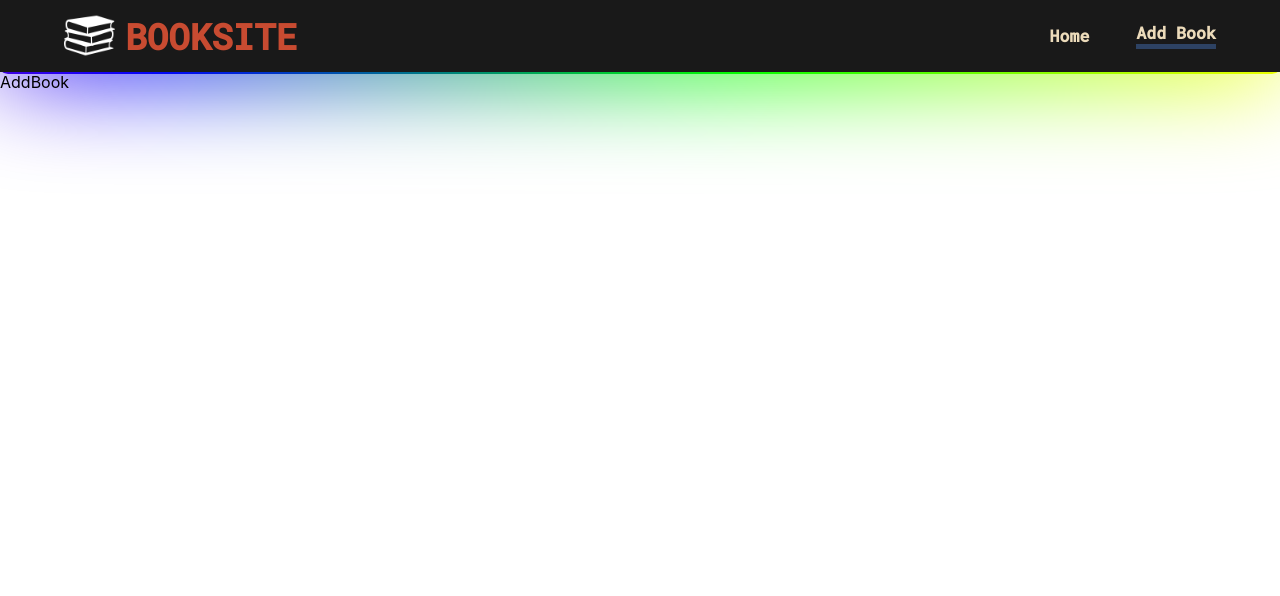
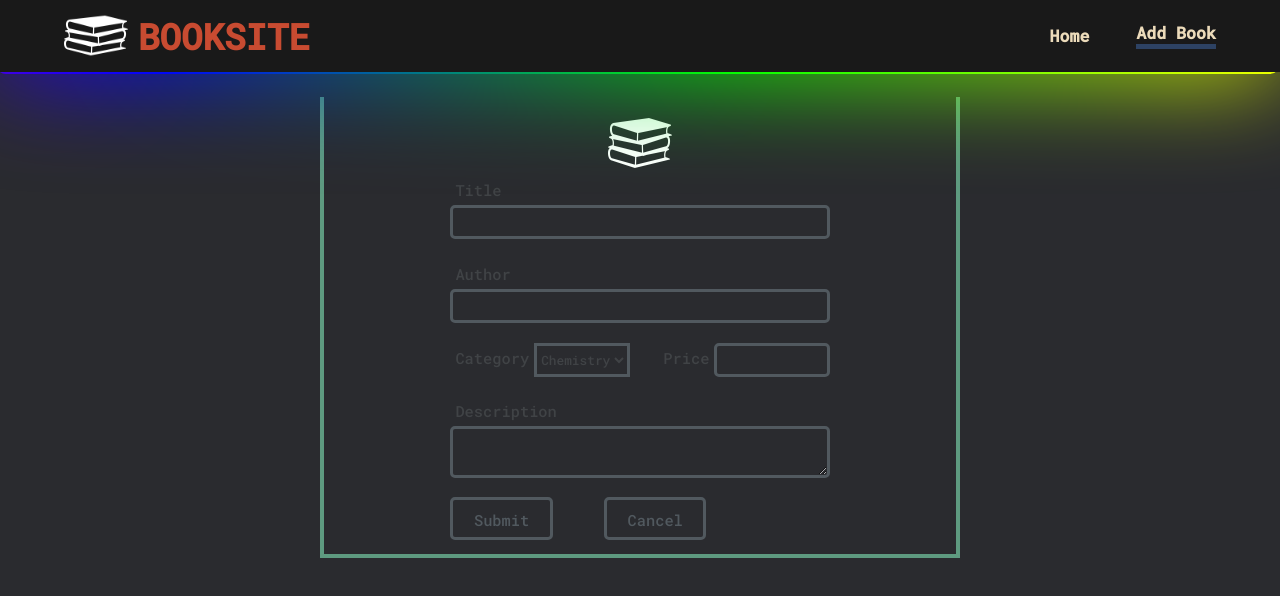
Before and after one commit to cse18107/book_application, a React (Create React App) app in the folder client/: page /add-book in a window 1280 px wide. Shown: the top 596 px of the page. Built offline with nearby package versions, Linux system fonts and the light colour scheme.

Commit message:
working on add book page

```diff
--- a/client/src/App.js
+++ b/client/src/App.js
@@ -4,6 +4,7 @@ import {Route,Routes} from "react-router-dom";
 import Home from './components/Pages/Home/Home'
 import AddBook from './components/Pages/AddBook/AddBook';
 import EditBook from './components/Pages/EditBook/EditBook';
+import Detail from './components/Pages/Detail/Detail';
 function App() {
   return (
     <>
@@ -11,7 +12,8 @@ function App() {
       <Routes>
         <Route path="/" exact element={<Home/>}/>
         <Route path="/add-book" exact element={<AddBook/>}/>
-        <Route path="/edit-book" exact element={<EditBook/>}/>
+        <Route path="/edit-book/:id" exact element={<EditBook/>}/>
+        <Route path="/detail-book/:id" exact element={<Detail/>}/>
       </Routes>
     </>
   );
--- a/client/src/components/BookCard/BookCard.css
+++ b/client/src/components/BookCard/BookCard.css
@@ -9,9 +9,9 @@
     font-family: 'Roboto Mono', monospace;
     z-index: 3;
     color: white;
-    /* box-shadow: 2px 8px 12px 4px rgba(0, 0, 0, 0.75);
+    box-shadow: 2px 8px 12px 4px rgba(0, 0, 0, 0.75);
     -webkit-box-shadow: 2px 8px 12px 4px rgba(0, 0, 0, 0.75);
-    -moz-box-shadow: 2px 8px 12px 4px rgba(0, 0, 0, 0.75); */
+    -moz-box-shadow: 2px 8px 12px 4px rgba(0, 0, 0, 0.75);
     /* background: linear-gradient(0deg, #000, #272727); */
 
 }
--- a/client/src/components/NavBar/NavBar.css
+++ b/client/src/components/NavBar/NavBar.css
@@ -2,10 +2,11 @@
     width: 100%;
     height: 5.6vw;
     background-color: #191919;
-    display: flex;
+    /* display: flex; */
     justify-content:center;
     align-items: center;
     position: relative;
+    z-index: 3;
 }
 
 
@@ -13,8 +14,8 @@
 .navbar-body:before, .navbar-body:after {
     content: '';
     position: absolute;
-    left: -2px;
-    top: -2px;
+    right: 0px;
+    bottom: -2px;
     background: linear-gradient(45deg, #fb0094, #0000ff, #00ff00,#ffff00, #ff0000, #fb0094,
       #0000ff, #00ff00,#ffff00, #ff0000);
     background-size: 400%;
@@ -22,6 +23,7 @@
     height: calc(100% + 4px);
     border-radius: 10px;
     z-index: -1;
+
     animation: steam 20s linear infinite;
   }
 
@@ -47,16 +49,17 @@
 
 
 .navbar-container{
-    width: 90%;
-    height: 90%;
-    margin: 40px;
+    width: 100%;
+    height: 100%;
+    background-color: #191919;
+    /* margin: 40px; */
     display: flex;
     align-items:center;
     justify-content:center;
 }
 .navbar-content{
-    width: 100%;
-    height: 100%;
+    width: 90%;
+    height: 90%;
     display: flex;
     justify-content: space-between;
 }
--- a/client/src/components/Pages/AddBook/AddBook.css
+++ b/client/src/components/Pages/AddBook/AddBook.css
@@ -0,0 +1,149 @@
+.addbook-body {
+
+    display: flex;
+    align-items: center;
+    justify-content: center;
+
+}
+
+.addbook-container {
+    width: 100%;
+    height: 40vw;
+    display: flex;
+    align-items: center;
+    justify-content: center;
+}
+
+.addbook-content {
+    width: 50%;
+    height: 90%;
+    display: flex;
+    align-items: center;
+    justify-content: center;
+    flex-direction: column;
+    border-left: 4px solid rgb(94, 154, 128);
+    border-bottom: 4px solid rgb(94, 154, 128);
+    border-right: 4px solid rgb(94, 154, 128);
+}
+
+.addbook-content:hover{
+
+}
+img {
+    width: 5vw;
+}
+
+.addbook-content__inputs {
+    display: flex;
+    width: 60%;
+    height: 80%;
+    justify-content: space-between;
+    flex-direction: column;
+}
+
+label {
+    font-size: 1.2vw;
+    font-family: 'Roboto Mono', monospace;
+    color: rgb(64, 67, 70);
+    margin: 5px;
+}
+
+input {
+    height: 2.7vw;
+    border-radius: 5px;
+    background-color: rgb(42, 43, 47);
+    outline: none;
+
+    border: 3px solid rgb(81, 89, 95);
+    font-size: 1.2vw;
+    padding-left: 1vw;
+    font-family: 'Roboto Mono', monospace;
+    color: white;
+}
+
+input:focus {
+    border: 3px solid rgb(94, 154, 128);
+}
+
+select {
+    background-color: rgb(42, 43, 47);
+    outline: none;
+    color: rgb(64, 67, 70);
+    border: 3px solid rgb(81, 89, 95);
+    font-size: 1vw;
+    /* padding-left: 1vw; */
+    font-family: 'Roboto Mono', monospace;
+}
+select:focus {
+    border: 3px solid rgb(94, 154, 128);
+}
+
+textarea {
+    height: 4vw;
+    border-radius: 5px;
+    background-color: rgb(42, 43, 47);
+    outline: none;
+    border: 3px solid rgb(81, 89, 95);
+    font-size: 1.2vw;
+    font-family: 'Roboto Mono', monospace;
+    color: white;
+}
+
+textarea:focus {
+    border: 3px solid rgb(94, 154, 128);
+}
+
+.category {
+    display: flex;
+}
+
+.price {
+    display: flex;
+}
+
+.price input {
+    width: 9vw;
+}
+
+.category-price {
+    display: flex;
+    justify-content: space-between;
+}
+
+.column {
+    display: flex;
+    flex-direction: column;
+}
+
+/* .button{
+    width: 100%;
+    display: flex;
+    justify-content: space-between;
+} */
+
+button {
+    height: 3.4vw;
+    width: 8vw;
+    margin-right: 4vw;
+    border-radius: 5px;
+    background-color: rgb(42, 43, 47);
+    outline: none;
+    color: rgb(81, 89, 95);
+    border: 3px solid rgb(81, 89, 95);
+    font-size: 1.2vw;
+    padding-left: 1vw;
+    font-family: 'Roboto Mono', monospace;
+
+    padding: 10px;
+}
+
+.submit:hover{
+    background-color: aquamarine;
+    color: white;
+    border: 2px solid aquamarine;
+}
+.cancel:hover{
+    background-color: tomato;
+    color: white;
+    border: 2px solid tomato;
+}
--- a/client/src/components/Pages/AddBook/AddBook.js
+++ b/client/src/components/Pages/AddBook/AddBook.js
@@ -1,11 +1,51 @@
-import React from 'react'
+import React from "react";
+import "./AddBook.css";
+import logo from "../../../image/books-stack-of-three (1).png";
 
 function AddBook() {
-    return (
-        <div>
-            AddBook
+  return (
+    <div className="addbook-body">
+      <div className="addbook-container">
+        <div className="addbook-content">
+          <img src={logo} alt="book" />
+          <div className="addbook-content__inputs">
+            <div className="title column">
+              <label>Title</label>
+              <input></input>
+            </div>
+            <div className="author column">
+              <label>Author</label>
+              <input></input>
+            </div>
+
+            <div className="category-price">
+              <div className="category">
+                <label>Category</label>
+                <select>
+                  <option>Chemistry</option>
+                  <option>Math</option>
+                  <option>Physics</option>
+                </select>
+              </div>
+              <div className="price">
+                <label>Price</label>
+                <input type="number"></input>
+              </div>
+            </div>
+            <div className="description column">
+              <label>Description</label>
+              <textarea></textarea>
+            </div>
+
+            <div className="buttons">
+              <button className="submit">Submit</button>
+              <button className="cancel">Cancel</button>
+            </div>
+          </div>
         </div>
-    )
+      </div>
+    </div>
+  );
 }
 
-export default AddBook
+export default AddBook;
--- /dev/null
+++ b/client/src/components/Pages/Detail/Detail.js
@@ -0,0 +1,11 @@
+import React from 'react'
+
+function Detail() {
+    return (
+        <div >
+
+        </div>
+    )
+}
+
+export default Detail
--- a/client/src/components/Pages/Home/Home.js
+++ b/client/src/components/Pages/Home/Home.js
@@ -3,6 +3,70 @@ import BookCard from "../../BookCard/BookCard";
 import "./Home.css";
 
 const DUMMY_LIST =[
+    {
+        "name":"Chemistry",
+        "category":"Science",
+        "img":"https://images-na.ssl-images-amazon.com/images/I/71QENhDe4eL.jpg",
+        "desc":"Lorem Ipsum is simply dummy text of the printing and typesetting industry. Lorem Ipsum has been the industry's standard dummy text ever since the 1500s, when an unknown printer took a galley of type and scrambled it to make a type specimen book.",
+        "author":"soumodeep",
+        "price":"$4.5"
+    },
+    {
+        "name":"Chemistry",
+        "category":"Science",
+        "img":"https://kbimages1-a.akamaihd.net/d4a168a7-2546-4fc1-9653-bc8e8deffa2a/1200/1200/False/atom-and-molecules-chemistry-book-grade-4-children-s-chemistry-books.jpg",
+        "desc":"Lorem Ipsum is simply dummy text of the printing and typesetting industry. Lorem Ipsum has been the industry's standard dummy text ever since the 1500s, when an unknown printer took a galley of type and scrambled it to make a type specimen book.",
+        "author":"soumodeep",
+        "price":"$4.5"
+    },
+    {
+        "name":"Chemistry",
+        "category":"Science",
+        "img":"https://images-na.ssl-images-amazon.com/images/I/81jnf5afqxL.jpg",
+        "desc":"Lorem Ipsum is simply dummy text of the printing and typesetting industry. Lorem Ipsum has been the industry's standard dummy text ever since the 1500s, when an unknown printer took a galley of type and scrambled it to make a type specimen book.",
+        "author":"soumodeep",
+        "price":"$4.5"
+    },
+    {
+        "name":"Chemistry",
+        "category":"Science",
+        "img":"https://images-na.ssl-images-amazon.com/images/I/51NCkRvCuuL._SX332_BO1,204,203,200_.jpg",
+        "desc":"Lorem Ipsum is simply dummy text of the printing and typesetting industry. Lorem Ipsum has been the industry's standard dummy text ever since the 1500s, when an unknown printer took a galley of type and scrambled it to make a type specimen book.",
+        "author":"soumodeep",
+        "price":"$4.5"
+    },
+    {
+        "name":"Chemistry",
+        "category":"Science",
+        "img":"https://images-na.ssl-images-amazon.com/images/I/61pAhyF7wxL.jpg",
+        "desc":"Lorem Ipsum is simply dummy text of the printing and typesetting industry. Lorem Ipsum has been the industry's standard dummy text ever since the 1500s, when an unknown printer took a galley of type and scrambled it to make a type specimen book.",
+        "author":"soumodeep",
+        "price":"$4.5"
+    },
+    {
+        "name":"Chemistry",
+        "category":"Science",
+        "img":"https://www.worldscientific.com/action/showCoverImage?doi=10.1142/7112",
+        "desc":"Lorem Ipsum is simply dummy text of the printing and typesetting industry. Lorem Ipsum has been the industry's standard dummy text ever since the 1500s, when an unknown printer took a galley of type and scrambled it to make a type specimen book.",
+        "author":"soumodeep",
+        "price":"$4.5"
+    },
+    {
+        "name":"Chemistry",
+        "category":"Science",
+        "img":"https://5.imimg.com/data5/JC/UR/GLADMIN-10649677/cbse-chemistry-class-book-500x500.png",
+        "desc":"Lorem Ipsum is simply dummy text of the printing and typesetting industry. Lorem Ipsum has been the industry's standard dummy text ever since the 1500s, when an unknown printer took a galley of type and scrambled it to make a type specimen book.",
+        "author":"soumodeep",
+        "price":"$4.5"
+    },
+    {
+        "name":"Chemistry",
+        "category":"Science",
+        "img":"https://images-na.ssl-images-amazon.com/images/I/71QENhDe4eL.jpg",
+        "desc":"Lorem Ipsum is simply dummy text of the printing and typesetting industry. Lorem Ipsum has been the industry's standard dummy text ever since the 1500s, when an unknown printer took a galley of type and scrambled it to make a type specimen book.",
+        "author":"soumodeep",
+        "price":"$4.5"
+    },
     {
         "name":"Chemistry",
         "category":"Science",
--- a/client/src/index.css
+++ b/client/src/index.css
@@ -2,8 +2,10 @@
   margin: 0;
   padding: 0;
   box-sizing: border-box;
+
 }
 body {
+  background-color: rgb(42,43,47);
   margin: 0;
   font-family: -apple-system, BlinkMacSystemFont, 'Segoe UI', 'Roboto', 'Oxygen',
     'Ubuntu', 'Cantarell', 'Fira Sans', 'Droid Sans', 'Helvetica Neue',
```
Also changed, not shown: client/src/components/Pages/Home/Home.css (+8 -6 lines), client/src/components/Pages/Detail/Detail.css (added).
